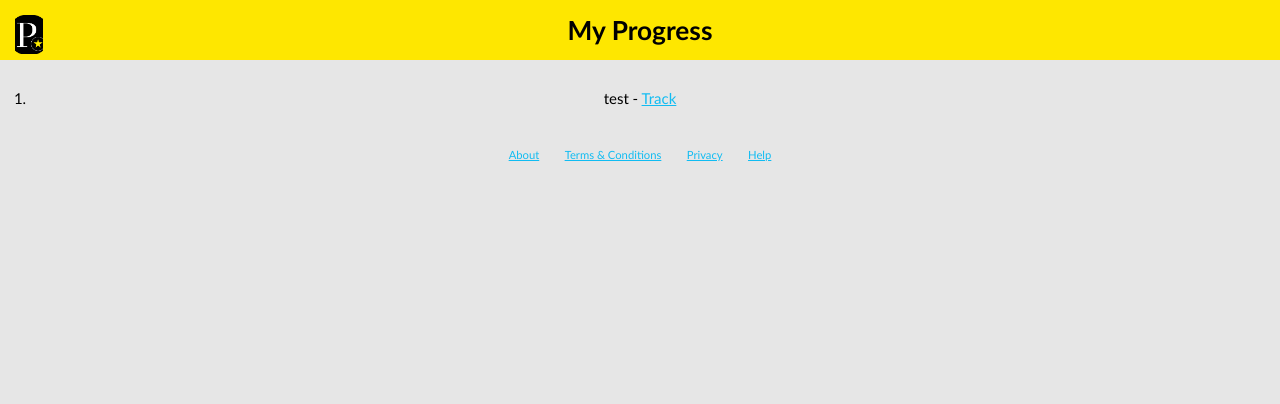
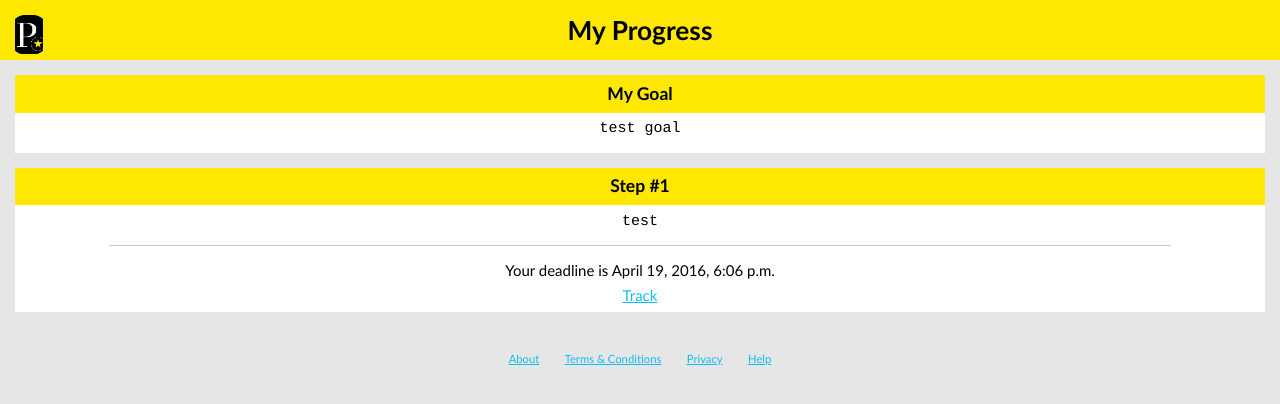
Before and after one commit to jtraub/prolifiko.com, a Django app: page /app/goals/5dc0bcf9-58e3-4f27-85e9-80c7dcf74ea9/ in a window 1280 px wide. Shown: the top 404 px of the page. Run offline with Django 3.2, Linux system fonts and the light colour scheme; a user stored in the database is signed in; data comes from the database, SQL or seed files in the repository; style sheets or scripts are compiled from the project's sources; parts of the project's set-up code (start-up, migrations or seed data) failed here and were passed over.

Commit message:
Style My Progress

```diff
--- a/app/models.py
+++ b/app/models.py
@@ -19,7 +19,7 @@ class Goal(models.Model):
 
     user = models.ForeignKey(settings.AUTH_USER_MODEL)
 
-    text = models.TextField(max_length=144)
+    text = models.TextField(max_length=1024)
     start = models.DateTimeField(default=timezone.now)
 
     active = models.BooleanField(default=False)
@@ -65,13 +65,13 @@ class Step(models.Model):
     goal = models.ForeignKey(Goal, related_name='steps',
                              on_delete=models.CASCADE)
 
-    text = models.CharField(max_length=144)
+    text = models.CharField(max_length=1024)
     start = models.DateTimeField(default=timezone.now)
     end = models.DateTimeField()
     time_tracked = models.DateTimeField(blank=True, null=True)
 
     complete = models.BooleanField(default=False)
-    comments = models.TextField(max_length=144, blank=True)
+    comments = models.TextField(max_length=1024, blank=True)
 
     class Meta:
         ordering = ('start',)
--- a/app/static/index.scss
+++ b/app/static/index.scss
@@ -1,11 +1,13 @@
 @import url('~normalize.css');
 
 $primary-font: "Trebuchet MS", Helvetica, sans-serif;
+$fixed-width-font: "Courier", serif;
 
 $text-secondary: #11bcf2;
 
 $background: #e6e6e6;
 $yellow: #fee700;
+$gray-dark: #777;
 $gray: #9fa0a3;
 $gray-light: #e8e8e9;
 $gray-lighter: #f1f1f1;
@@ -36,11 +38,14 @@ p {
 }
 
 blockquote {
-  color: $gray;
+  color: $gray-dark;
+  font-family: $fixed-width-font;
   font-style: italic;
   text-align: left;
-  border-left: 1px solid $gray-light;
+  border-left: 1px solid $gray-dark;
   padding-left: 1em;
+  -webkit-margin-start: 1em;
+  -webkit-margin-end: 1em;
 }
 
 ol, ul {
@@ -57,3 +62,4 @@ ol, ul {
 
 @import 'styles/layout';
 @import 'styles/forms';
+@import 'styles/myprogress';
--- a/app/static/styles/_forms.scss
+++ b/app/static/styles/_forms.scss
@@ -14,10 +14,13 @@ button:disabled {
 }
 
 textarea {
-  font-family: "Courier", serif;
+  font-family: $fixed-width-font;
   width: 100%;
   border: 1px solid black;
   background: $background;
+  padding: 0.5em;
+  box-sizing: border-box;
+  text-align: justify;
 }
 
 form li {
--- /dev/null
+++ b/app/static/styles/_myprogress.scss
@@ -0,0 +1,37 @@
+.steps {
+  .step {
+    background: white;
+    margin-bottom: 1em;
+    padding-bottom: 0.5em;
+
+    &.step--complete {
+      color: $gray-dark;
+    }
+  }
+
+  p {
+    margin: 0;
+    padding: 0.5em;
+  }
+
+  .step-heading {
+    -webkit-margin-before: 0;
+    -webkit-margin-after: 0;
+    padding: 0.5em 0;
+    background: $yellow;
+  }
+
+  .step-text, .step-progress {
+    font-family: $fixed-width-font;
+  }
+
+  hr {
+    display: block;
+    height: 1px;
+    border: 0;
+    border-top: 1px solid #ccc;
+    margin: 0.5em auto;
+    padding: 0;
+    width: 85%;
+  }
+}
--- a/app/templates/goals/complete.html
+++ b/app/templates/goals/complete.html
@@ -11,6 +11,6 @@
 
 <form action="{% url 'app_goals_complete' goal_id=goal.id %}" method="post">
     {% csrf_token %}
-    <p><input type="submit" value="Complete"/></p>
+    <p><button type="submit">Complete</button></p>
 </form>
 {% endblock %}
--- a/app/templates/goals/timeline.html
+++ b/app/templates/goals/timeline.html
@@ -4,19 +4,31 @@
 
 {% block content %}
 {% if not in_progress and not goal.complete %}
-<p><a href="{% url 'app_steps_new' goal_id=goal.id %}">Create your next step</a></p>
+<p style="margin-bottom: 1.5em;"><a href="{% url 'app_steps_new' goal_id=goal.id %}"><button>Create your next step</button></a></p>
 {% endif %}
 
-<ol reversed>
+<div class="steps">
+    <div class="step {% if goal.complete %} step--complete{% endif %}">
+        <h3 class="step-heading">My Goal</h3>
+        <p class="step-text">{{ goal.text|safe }}</p>
+    </div>
+
     {% for step in goal.steps.all|dictsortreversed:"start" %}
-        <li>
-            {{ step.text|safe }} -
-            {% if step.complete %}
-                <span>Complete</span>
-            {% else %}
-                <a href="{% url 'app_steps_track' goal_id=step.goal.id step_id=step.id %}">Track</a>
-            {% endif %}
-        </li>
+        <div class="step{% if step.complete %} step--complete{% endif %}">
+            <h3 class="step-heading">Step #{{ step.number }}</h3>
+            <p class="step-text">{{ step.text|safe }}</p>
+
+            <div class="step-status">
+                {% if not step.complete %}
+                    <hr/>
+                    <p class="step-deadline">Your deadline is {{ step.end }}</p>
+                    <a href="{% url 'app_steps_track' goal_id=step.goal.id step_id=step.id %}">Track</a>
+                {% elif step.comments %}
+                    <hr/>
+                    <p class="step-progress">{{ step.comments|safe }}</p>
+                {% endif %}
+            </div>
+        </div>
     {% endfor %}
-</ol>
+</div>
 {% endblock %}
--- a/app/templates/steps/start.html
+++ b/app/templates/steps/start.html
@@ -45,5 +45,5 @@
     <p>Writing secret #4: Check your inbox now to find out why normalizing your writing habit is key to writing productivity.</p>
 {% endif %}
 
-<p><a href="{% url 'app_goals_timeline' goal_id=step.goal.id %}">Go to my progress.</a></p>
+<p><a href="{% url 'app_goals_timeline' goal_id=step.goal.id %}"><button>Go to my progress</button></a></p>
 {% endblock %}
--- a/app/views/goals.py
+++ b/app/views/goals.py
@@ -56,6 +56,7 @@ def timeline(request, goal_id):
         return redirect('app_steps_new', goal_id=goal.id)
 
     in_progress = goal.steps.filter(complete=False).count() > 0
+    print(in_progress, goal.complete)
 
     return render(request, 'goals/timeline.html', {
         'goal': goal,
```
Also changed, not shown: app/migrations/0017_auto_20160706_1822.py (added).
